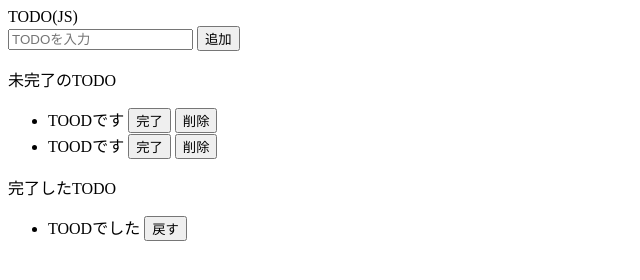
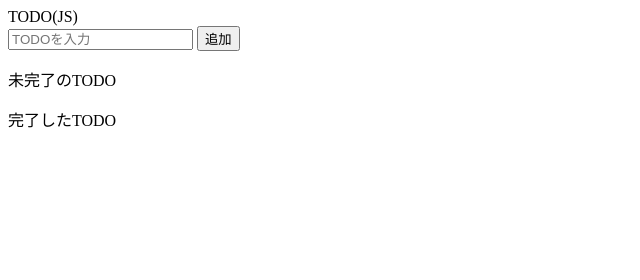
Before and after one commit to tomo1833/codesandbox-test, a plain HTML site: page index.html in a window 1280 px wide. Shown: the whole page, without its empty margins (0-640 px from the left). Drawn offline with Linux system fonts and the light colour scheme.

Commit message:
TODOリスト作成

```diff
--- a/index.html
+++ b/index.html
@@ -11,33 +11,11 @@
     </div>
     <div class="incomplete-area">
       <p class="title">未完了のTODO</p>
-      <ul id="incomplete-list">
-        <li>
-          <div class="list-row">
-            <span>TOODです</span>
-            <button>完了</button>
-            <button>削除</button>
-          </div>
-        </li>
-        <li>
-          <div class="list-row">
-            <span>TOODです</span>
-            <button>完了</button>
-            <button>削除</button>
-          </div>
-        </li>
-      </ul>
+      <ul id="incomplete-list"></ul>
     </div>
     <div class="complete-area">
       <p class="title">完了したTODO</p>
-      <ul id="complete-list">
-        <li>
-          <div class="list-row">
-            <span>TOODでした</span>
-            <button>戻す</button>
-          </div>
-        </li>
-      </ul>
+      <ul id="complete-list"></ul>
     </div>
     <script src="src/index.js"></script>
   </body>
--- a/src/index.js
+++ b/src/index.js
@@ -4,7 +4,16 @@
   // テキストボックスの値を取得し初期化する
   const input_text = document.getElementById("add-text").value;
   document.getElementById("add-text").value = "";
+  createIncompleteList(input_text);
+};
 
+// 未完了リストから指定の要素を削除
+const deleteFromIncompleteList = (target) => {
+  document.getElementById("incomplete-list").removeChild(target);
+};
+
+// 未完了リストに追加する慣習
+const createIncompleteList = (text) => {
   // liタグ生成
   const li = document.createElement("li");
 
@@ -13,7 +22,7 @@
   div.className = "list-row";
 
   const span = document.createElement("span");
-  span.innerText = input_text;
+  span.innerText = text;
 
   // buttonの生成
   const complete_button = document.createElement("button");
@@ -39,7 +48,14 @@
     const return_button = document.createElement("button");
     return_button.innerText = "戻す";
     return_button.addEventListener("click", () => {
-      alert();
+      // 押された戻すボタンの親タグ（li）を完了リストから削除
+      const delete_target = return_button.parentNode.parentNode;
+      document.getElementById("complete-list").removeChild(delete_target);
+
+      // テキスト取得
+      const text = delete_target.firstElementChild.firstElementChild.innerText;
+
+      createIncompleteList(text);
     });
 
     div.appendChild(span);
@@ -71,11 +87,6 @@
   document.getElementById("incomplete-list").appendChild(li);
 };
 
-// 未完了リストから指定の要素を削除
-const deleteFromIncompleteList = (target) => {
-  document.getElementById("incomplete-list").removeChild(target);
-};
-
 document
   .getElementById("add-button")
   .addEventListener("click", () => onClickAdd());
```
